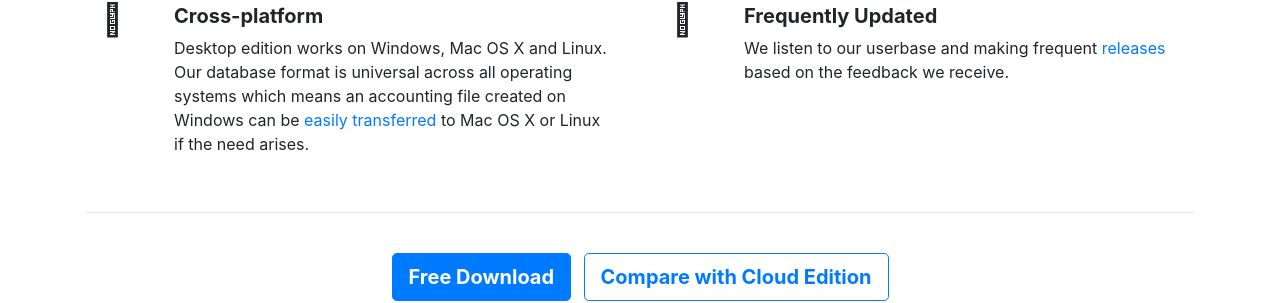
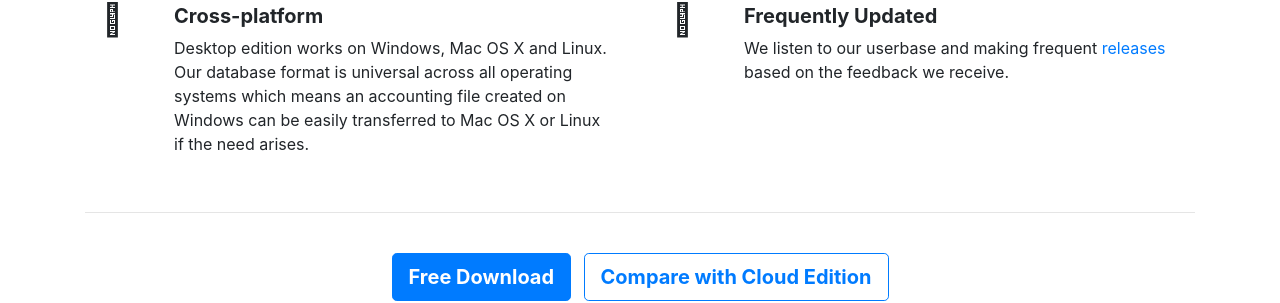
Before and after one commit to 3etechinns/www.manager.io, a Jekyll site: the page built from index.html, in a window 1280 px wide. Shown: the part 1001-1304 px from the top of the page. Built offline with Jekyll 4.4.1, drawn with Linux system fonts in a browser that asks for light colours; nearby versions of some CDN libraries; comment, search, counter and statistics services are not loaded; part of the change alters nothing that is shown.

Commit message:
no message

```diff
--- a/index.html
+++ b/index.html
@@ -53,7 +53,7 @@ layout: main
       <i class="fal fa-2x fa-dove" style="width: 72px"></i>
       <div class="media-body">
         <h5 class="mt-0 font-weight-bold">Cross-platform</h5>
-        Desktop edition works on Windows, Mac OS X and Linux. Our database format is universal across all operating systems which means an accounting file created on Windows can be <a href="https://guides.manager.io/8890">easily transferred</a> to Mac OS X or Linux if the need arises.
+        Desktop edition works on Windows, Mac OS X and Linux. Our database format is universal across all operating systems which means an accounting file created on Windows can be easily transferred to Mac OS X or Linux if the need arises.
       </div>
     </div>
   </div>
```
